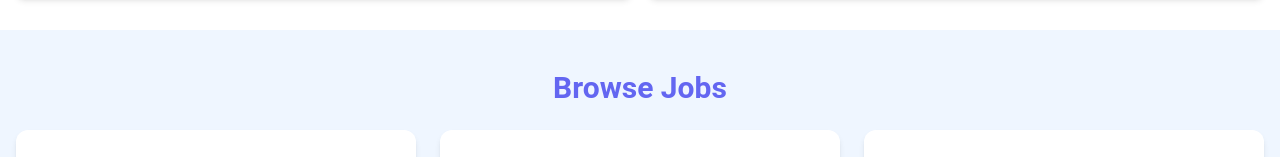
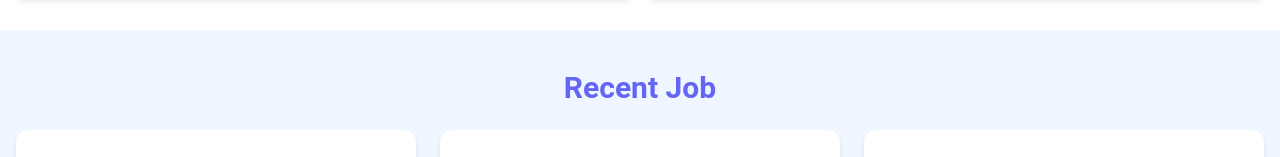
Before and after one commit to Gabby-design/react-crash-2024, a React (Vite) app: page / in a window 1280 px wide. Shown: the part 579-736 px from the top of the page. Built offline with nearby package versions, Linux system fonts and the light colour scheme.

Commit message:
added layouts & pages

```diff
--- a/src/components/JobListings.jsx
+++ b/src/components/JobListings.jsx
@@ -1,13 +1,13 @@
 import jobs from "../jobs.json";
 import JobListing from "./JobListing";
 
-const JobListings = ({ isHome = false}) => {
+const JobListings = ({ isHome = false }) => {
   const jobListings = isHome ? jobs.slice(0, 3) : jobs;
   return (
     <section className="bg-blue-50 px-4 py-10">
       <div className="container-xl lg:container m-auto">
         <h2 className="text-3xl font-bold text-indigo-500 mb-6 text-center">
-          Browse Jobs
+          {isHome ? "Recent Job" : "Browse Jobs"}
         </h2>
         <div className="grid grid-cols-1 md:grid-cols-3 gap-6">
           {jobListings.map((job) => (
```
